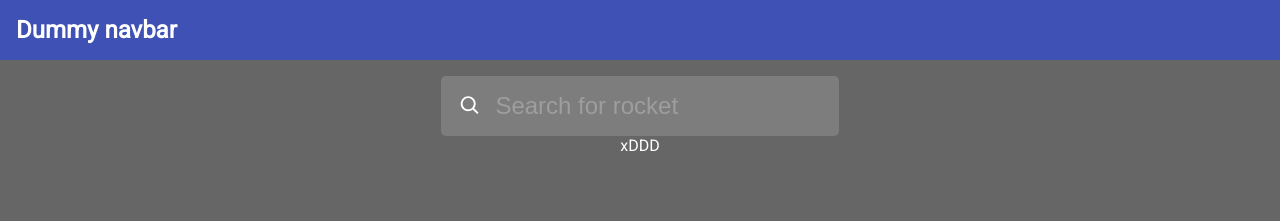
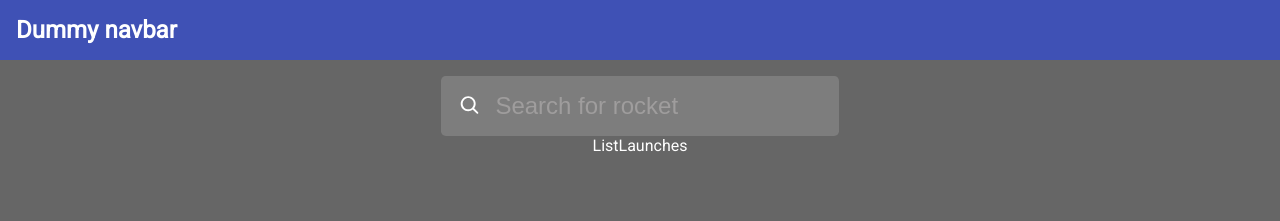
Before and after one commit to MichalKwarta/Rockets, a React (Create React App) app: page / in a window 1280 px wide. Shown: the top 221 px of the page. Built offline with nearby package versions, Linux system fonts and the light colour scheme.

Commit message:
install apollo client and graphql

```diff
--- a/package.json
+++ b/package.json
@@ -3,6 +3,7 @@
   "version": "0.1.0",
   "private": true,
   "dependencies": {
+    "@apollo/client": "^3.6.2",
     "@testing-library/jest-dom": "^5.16.4",
     "@testing-library/react": "^13.2.0",
     "@testing-library/user-event": "^13.5.0",
@@ -11,6 +12,7 @@
     "@types/react": "^18.0.8",
     "@types/react-dom": "^18.0.3",
     "@types/react-router-dom": "^5.3.3",
+    "graphql": "^16.4.0",
     "react": "^18.1.0",
     "react-dom": "^18.1.0",
     "react-router": "^6.3.0",
--- a/src/App.tsx
+++ b/src/App.tsx
@@ -1,6 +1,6 @@
 import './App.css';
 import SearchBar from './components/SearchBar';
-
+import ListLaunches from './components/ListLaunches';
 function App() {
   return (
     <div className="App">
@@ -9,8 +9,7 @@ function App() {
       </nav>
       <main>
       <SearchBar/>
-
-        xDDD
+      <ListLaunches/>
 
       </main>
     </div>
--- /dev/null
+++ b/src/components/ListLaunches.tsx
@@ -0,0 +1,9 @@
+import React from 'react'
+
+function ListLaunches() {
+  return (
+    <div>ListLaunches</div>
+  )
+}
+
+export default ListLaunches
```
Also changed, not shown: 1 other file (tests, documents, lock files or other folders).
